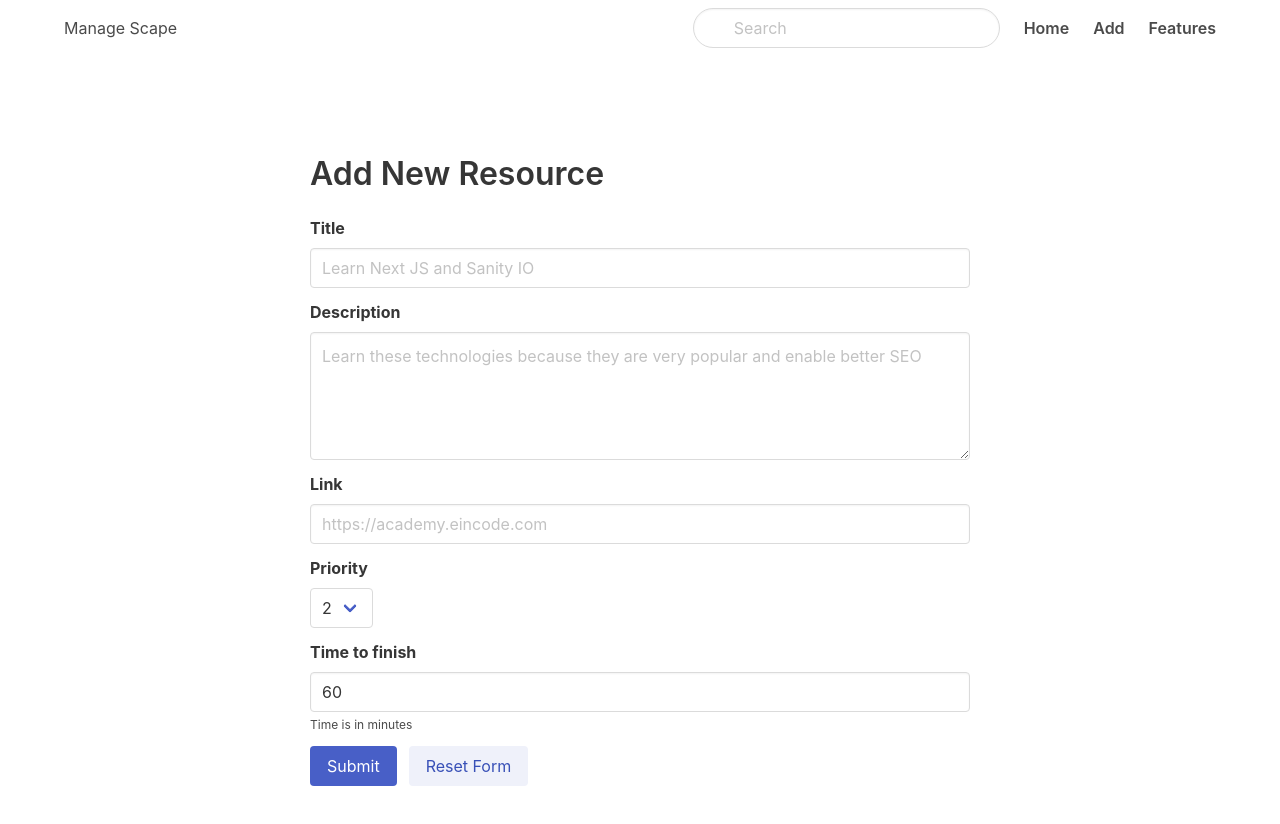
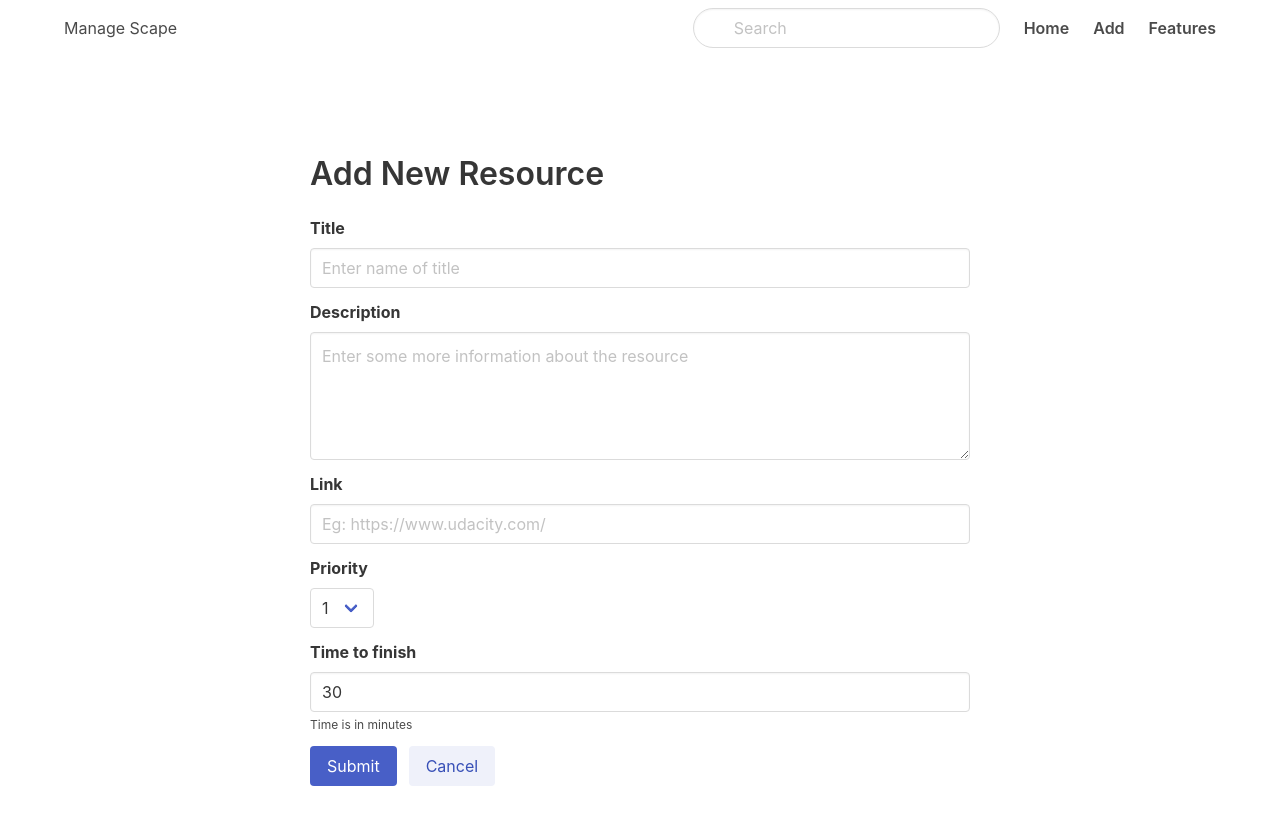
Before and after one commit to karishmashuklaa/manage-scape, a Next.js app: page /resources/new in a window 1280 px wide. Shown: the top 824 px of the page. Built offline with nearby package versions, Linux system fonts and the light colour scheme.

Commit message:
Resource edit

```diff
--- a/components/ResourceForm.js
+++ b/components/ResourceForm.js
@@ -4,8 +4,8 @@ const DEFAULT_DATA = {
   title: "",
   description: "",
   link: "",
-  priority: "2",
-  timeToFinish: 60
+  priority: "1",
+  timeToFinish: 30
 }
 
 const ResourceForm = ({onFormSubmit}) => {
@@ -37,7 +37,7 @@ const ResourceForm = ({onFormSubmit}) => {
               name="title"
               className="input"
               type="text"
-              placeholder="Learn Next JS and Sanity IO" />
+              placeholder="Enter name of title" />
           </div>
         </div>
         <div className="field">
@@ -48,7 +48,7 @@ const ResourceForm = ({onFormSubmit}) => {
               name="description"
               onChange={handleChange}
               className="textarea"
-              placeholder="Learn these technologies because they are very popular and enable better SEO"></textarea>
+              placeholder="Enter some more information about the resource"></textarea>
           </div>
         </div>
         <div className="field">
@@ -60,7 +60,7 @@ const ResourceForm = ({onFormSubmit}) => {
               name="link"
               className="input"
               type="text"
-              placeholder="https://academy.eincode.com" />
+              placeholder="Eg: https://www.udacity.com/" />
           </div>
         </div>
         <div className="field">
@@ -75,6 +75,7 @@ const ResourceForm = ({onFormSubmit}) => {
                 <option>1</option>
                 <option>2</option>
                 <option>3</option>
+                <option>4</option>
               </select>
             </div>
           </div>
@@ -88,7 +89,7 @@ const ResourceForm = ({onFormSubmit}) => {
               name="timeToFinish"
               className="input"
               type="number"
-              placeholder="60" />
+              placeholder="30" />
           </div>
           <p className="help">Time is in minutes</p>
         </div>
@@ -103,7 +104,7 @@ const ResourceForm = ({onFormSubmit}) => {
             <button
               onClick={resetForm}
               type="button"
-              className="button is-link is-light">Reset Form</button>
+              className="button is-link is-light">Cancel</button>
           </div>
         </div>
       </form>
```
